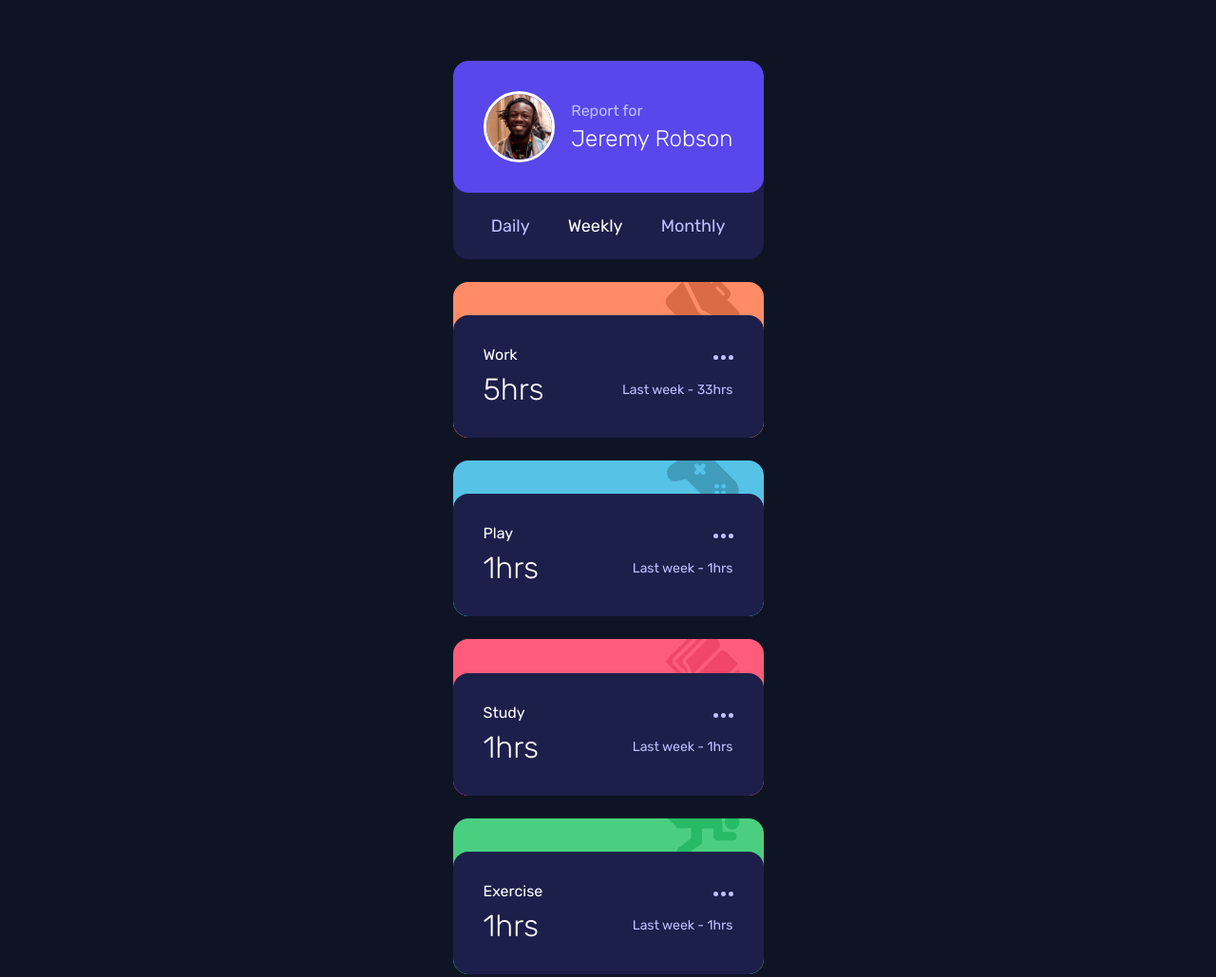
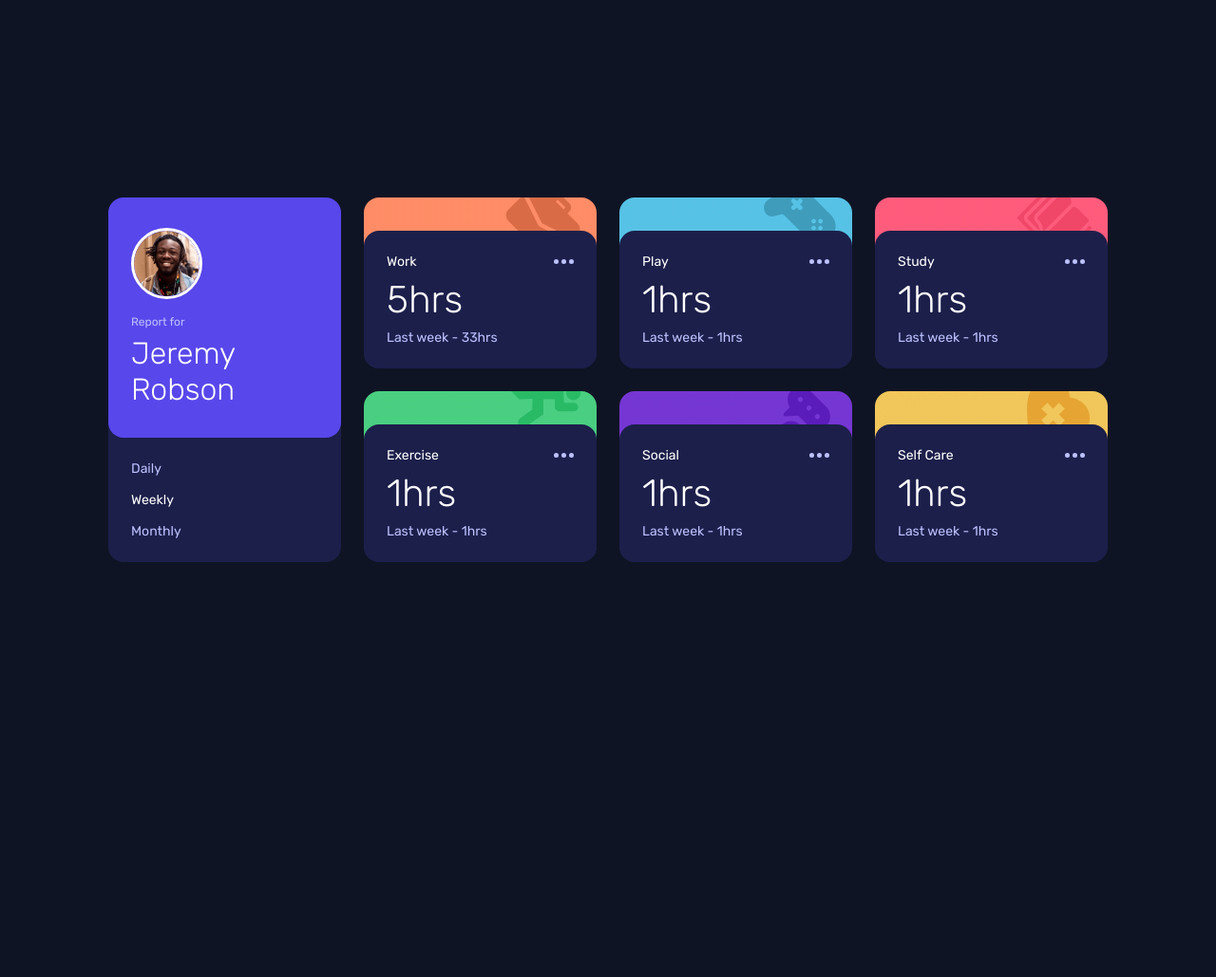
Before and after one commit to Yerao/time-tracking-dashboard, a plain HTML site: page index.html in a window 1280 px wide. Shown: the top 1029 px of the page at 95% size. After the commit the page ends 800 px from the top, so only its background shows below. Drawn offline with Linux system fonts and the light colour scheme.

Commit message:
added responsive

```diff
--- a/style.css
+++ b/style.css
@@ -21,6 +21,8 @@
   --Navy-200: hsl(236, 100%, 87%);
 
   /* Font */
+  --fs-xs: 0.75rem;
+  --fs-sm: 0.875rem;
   --fs-lg: 1.125rem;
   --ff-rubik: 'Rubik', sans-serif;
   --fw-extra-light: 300;
@@ -59,7 +61,6 @@ button {
 /* Cards */
 .card {
   border-radius: 1rem;
-  overflow: hidden;
 }
 
 /* Person Card */
@@ -160,20 +161,82 @@ button {
 
 /* Track Card Backgrounds */
 .track-work {
-  background: var(--Orange-300) url('images/icon-work.svg') no-repeat 90% -13%;
+  background: url('images/icon-work.svg') no-repeat 90% -13%,
+    linear-gradient(to top, var(--Navy-900) 15%, var(--Orange-300) 15%);
 }
 .track-play {
-  background: var(--Blue-300) url('images/icon-play.svg') no-repeat 90% -13%;
+  background: url('images/icon-play.svg') no-repeat 90% -13%,
+    linear-gradient(to top, var(--Navy-900) 15%, var(--Blue-300) 15%);
 }
 .track-study {
-  background: var(--Pink-400) url('images/icon-study.svg') no-repeat 90% -13%;
+  background: url('images/icon-study.svg') no-repeat 90% -13%,
+    linear-gradient(to top, var(--Navy-900) 15%, var(--Pink-400) 15%);
 }
 .track-exercise {
-  background: var(--Green-400) url('images/icon-exercise.svg') no-repeat 90% -13%;
+  background: url('images/icon-exercise.svg') no-repeat 90% -13%,
+    linear-gradient(to top, var(--Navy-900) 15%, var(--Green-400) 15%);
 }
 .track-social {
-  background: var(--Purple-700) url('images/icon-social.svg') no-repeat 90% -13%;
+  background: url('images/icon-social.svg') no-repeat 90% -13%,
+    linear-gradient(to top, var(--Navy-900) 15%, var(--Purple-700) 15%);
 }
 .track-care {
-  background: var(--Yellow-300) url('images/icon-self-care.svg') no-repeat 90% -13%;
+  background: url('images/icon-self-care.svg') no-repeat 90% -13%,
+    linear-gradient(to top, var(--Navy-900) 15%, var(--Yellow-300) 15%);
 }
+
+/* Responsive */
+@media (min-width: 700px) {
+  .container {
+    height: 100vh;
+    align-items: center;
+  }
+  .content-wrapper {
+    width: 1100px;
+    padding: 4rem 1.5rem;
+    display: grid;
+    grid-template-columns: repeat(auto-fit, minmax(200px, 1fr));
+    grid-template-rows: repeat(2, 1fr);
+    gap: 1.5rem;
+  }
+
+  /* Person Card */
+  .person-card {
+    grid-area: 1/ 1/ 3/ 2;
+  }
+  .person {
+    flex-direction: column;
+    padding-inline: 24px;
+  }
+  .person-name > h2 {
+    font-size: 2rem;
+  }
+  .person-name > small {
+    font-size: var(--fs-xs);
+  }
+  .sorting {
+    flex-direction: column;
+    padding-inline: 1.5rem;
+    gap: 1rem;
+    font-size: var(--fs-sm);
+  }
+
+  /* Track Card */
+  .track-content {
+    padding: 1.5rem;
+  }
+  .track-head-name {
+    font-size: var(--fs-sm);
+  }
+  .track-head > button {
+    display: flex;
+    align-items: center;
+  }
+  .track-time {
+    flex-direction: column;
+    gap: 0.5rem;
+  }
+  .track-time-current {
+    font-size: 2.5rem;
+  }
+}
```
